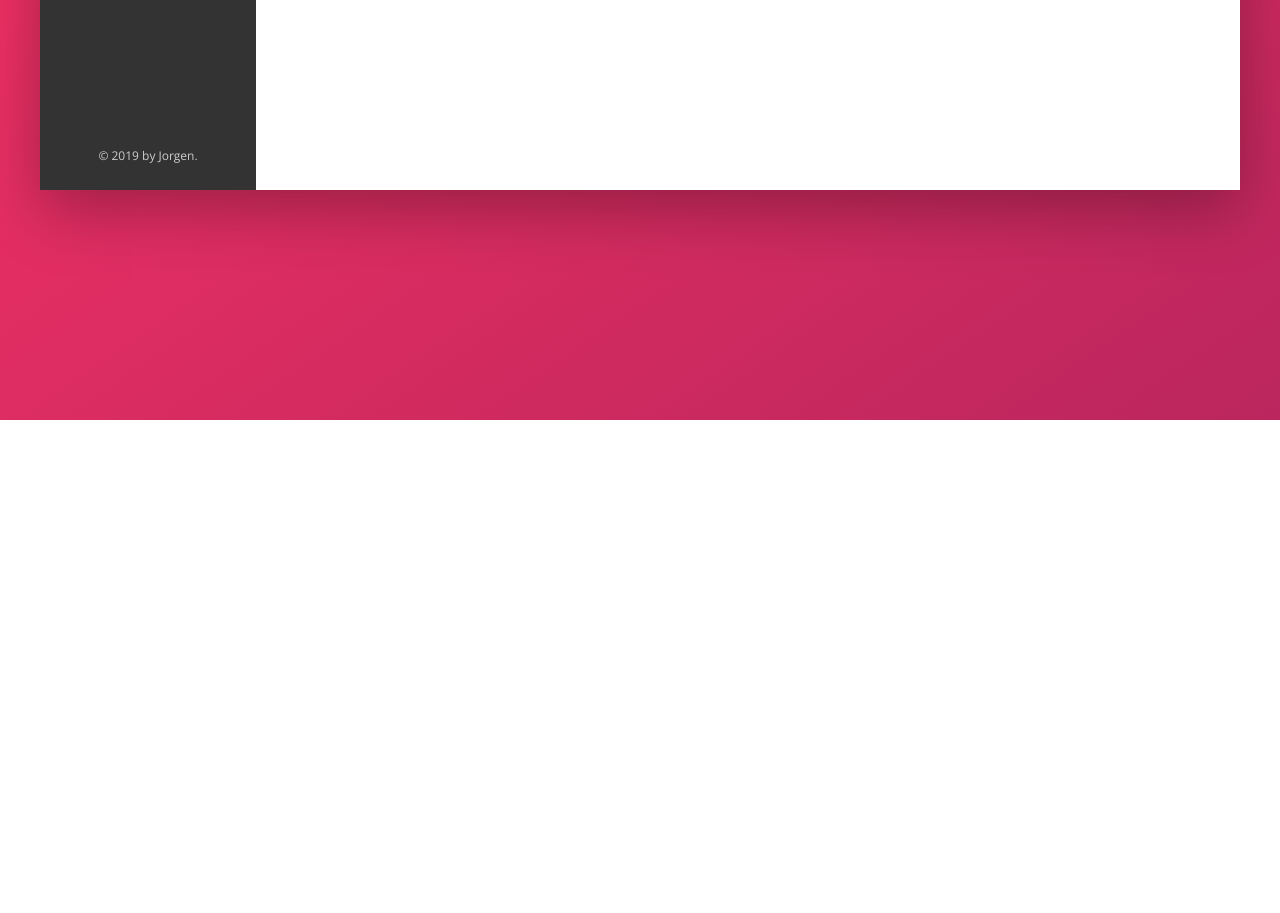
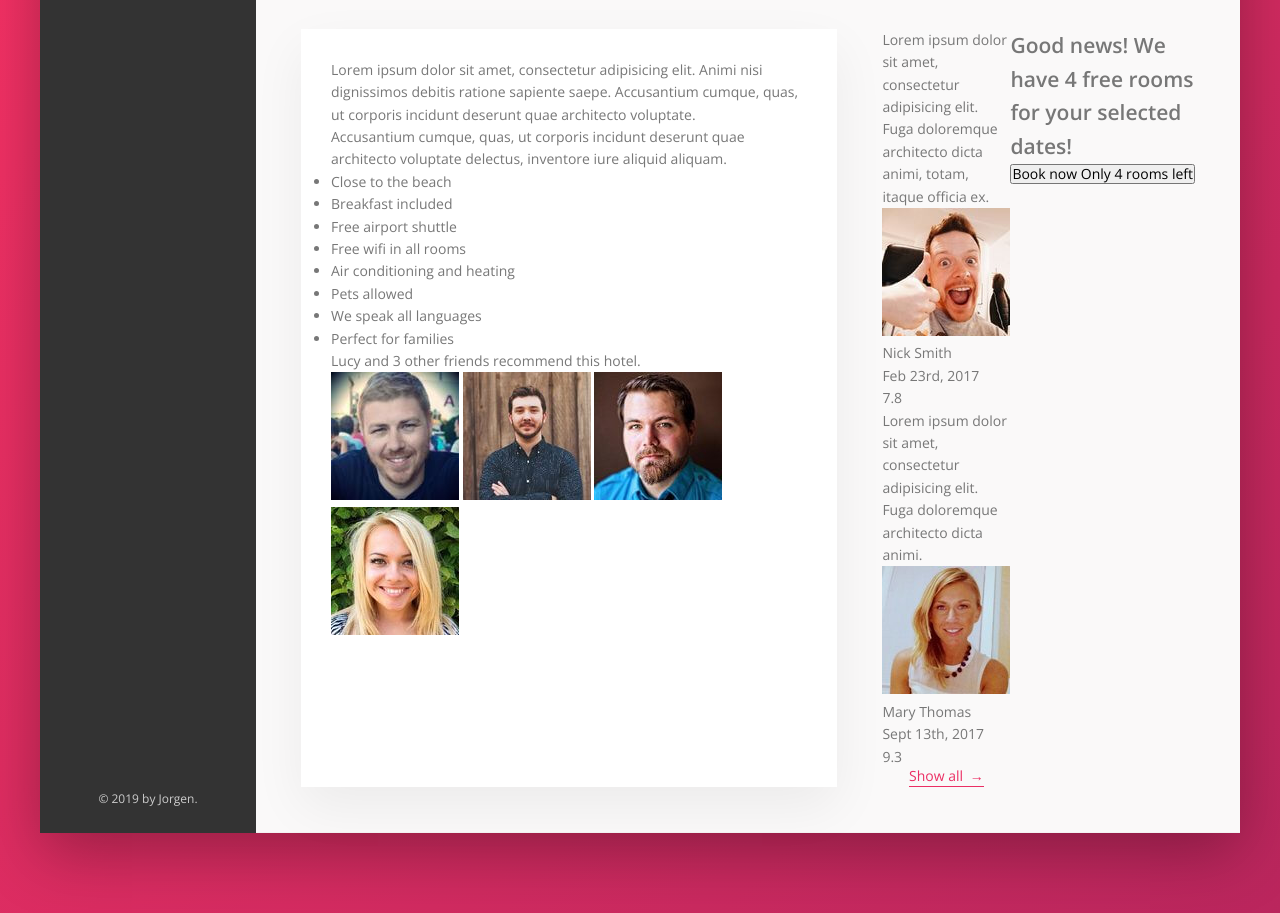
Before and after one commit to ybeliaev/Trillo-app, a website: page index.html in a window 1280 px wide. Shown: the part 460-1373 px from the top of the page. Before the commit the page ends 880 px from the top, so only its background shows below. Drawn offline with nearby package versions, Linux system fonts and the light colour scheme.

Commit message:
html end

```diff
--- a/index.html
+++ b/index.html
@@ -133,6 +133,80 @@
                             <div class="overview__rating-count">429 votes</div>
                         </div>
                     </div>
+                    <div class="detail">
+                        <div class="description">
+                            <p class="paragraph">
+                                Lorem ipsum dolor sit amet, consectetur adipisicing elit. Animi nisi dignissimos debitis ratione sapiente saepe. Accusantium cumque, quas, ut corporis incidunt deserunt quae architecto voluptate.
+                            </p>
+                            <p class="paragraph">
+                                Accusantium cumque, quas, ut corporis incidunt deserunt quae architecto voluptate delectus, inventore iure aliquid aliquam.
+                            </p>
+                            <ul class="list">
+                                <li class="list__item">Close to the beach</li>
+                                <li class="list__item">Breakfast included</li>
+                                <li class="list__item">Free airport shuttle</li>
+                                <li class="list__item">Free wifi in all rooms</li>
+                                <li class="list__item">Air conditioning and heating</li>
+                                <li class="list__item">Pets allowed</li>
+                                <li class="list__item">We speak all languages</li>
+                                <li class="list__item">Perfect for families</li>
+                            </ul>
+                            <div class="recommend">
+                                <p class="recommend__count">
+                                    Lucy and 3 other friends recommend this hotel.
+                                </p>
+                                <div class="recommend__friends">
+                                    <img src="img/user-3.jpg" alt="Friend 1" class="recommend__photo">
+                                    <img src="img/user-4.jpg" alt="Friend 2" class="recommend__photo">
+                                    <img src="img/user-5.jpg" alt="Friend 3" class="recommend__photo">
+                                    <img src="img/user-6.jpg" alt="Friend 4" class="recommend__photo">
+                                </div>
+                            </div>
+                        </div>
+
+                        <div class="user-reviews">
+                            <figure class="review">
+                                <blockquote class="review__text">
+                                    Lorem ipsum dolor sit amet, consectetur adipisicing elit. Fuga doloremque architecto dicta animi, totam, itaque officia ex.
+                                </blockquote>
+                                <figcaption class="review__user">
+                                    <img src="img/user-1.jpg" alt="User 1" class="review__photo">
+                                    <div class="review__user-box">
+                                        <p class="review__user-name">Nick Smith</p>
+                                        <p class="review__user-date">Feb 23rd, 2017</p>
+                                    </div>
+                                    <div class="review__rating">7.8</div>
+                                </figcaption>
+                            </figure>
+
+                            <figure class="review">
+                                <blockquote class="review__text">
+                                    Lorem ipsum dolor sit amet, consectetur adipisicing elit. Fuga doloremque architecto dicta animi.
+                                </blockquote>
+                                <figcaption class="review__user">
+                                    <img src="img/user-2.jpg" alt="User 1" class="review__photo">
+                                    <div class="review__user-box">
+                                        <p class="review__user-name">Mary Thomas</p>
+                                        <p class="review__user-date">Sept 13th, 2017</p>
+                                    </div>
+                                    <div class="review__rating">9.3</div>
+                                </figcaption>
+                            </figure>
+
+                            <button class="btn-inline">Show all <span>&rarr;</span></button>
+                        </div>
+
+                        <div class="cta">
+                            <h2 class="cta__book-now">
+                                Good news! We have 4 free rooms for your selected dates!
+                            </h2>
+                            <button class="btn">
+                                <span class="btn__visible">Book now</span>
+                                <span class="btn__invisible">Only 4 rooms left</span>
+                            </button>
+                        </div>
+
+                    </div>
                 </main>
             </div>
         </div>
--- a/sass/components/_components.scss
+++ b/sass/components/_components.scss
@@ -267,7 +267,7 @@
     &__location {
         font-size: 1.2rem;
         display: flex;
-        vertical-align: center;
+        align-items: center;
     }
 
     &__icon-location {
```
Also changed, not shown: css/style.css.
